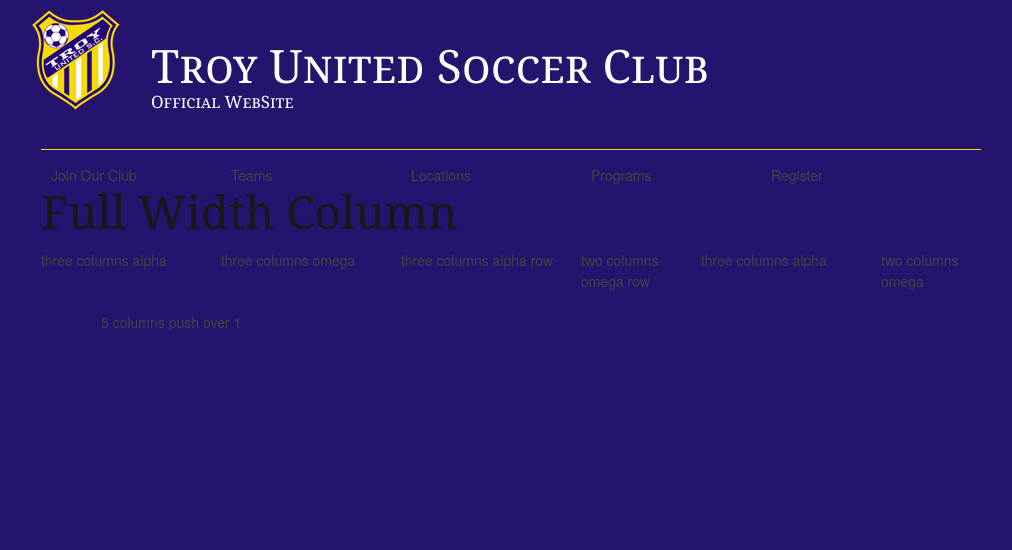
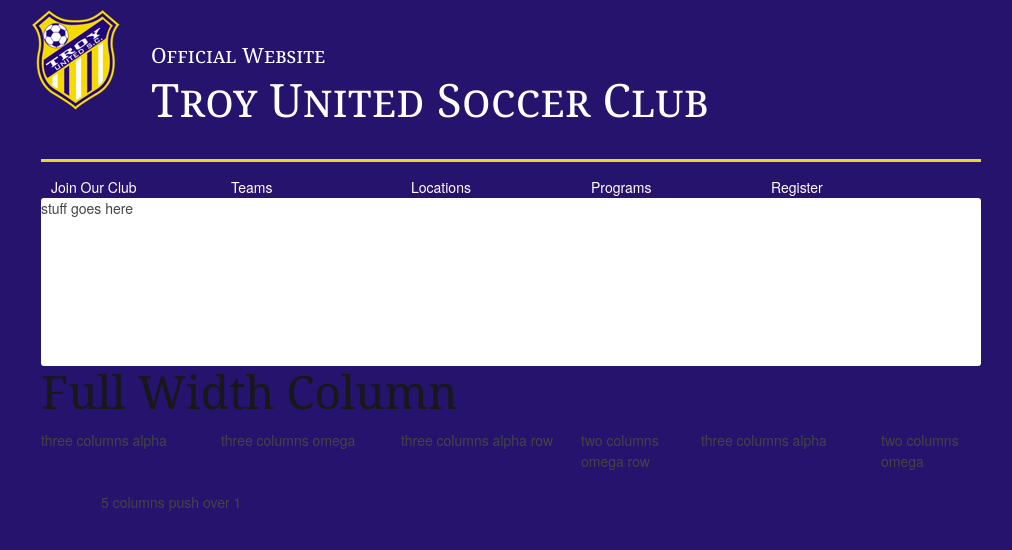
Before and after one commit to dfmorrisjr/troyunitedsc.dev, a PHP site: page / in a window 1280 px wide. Shown: the top 550 px of the page, without its empty margins (129-1141 px from the left). Run offline with PHP 8.4, Linux system fonts and the light colour scheme.

Commit message:
added the maincontent and the favicon

```diff
--- a/index.html
+++ b/index.html
@@ -50,9 +50,8 @@
 			<img src="images/tuscshieldmainlogo.png">
 		</div>
 		<div class="fourteen columns">
-
+			<h4 class="tagline">Official Website</h5>
 			<h1 class="remove-bottom maintitle">Troy United Soccer Club</h1>
-			<h5 class="tagline">Official WebSite</h5>
 			<br class="clear" />
 		</div>
 		<div class="sixteen columns">
@@ -68,6 +67,18 @@
 			<br class="clear" />
 		</div>
 	</header>
+
+	<div class="sixteen columns maincontent">
+		stuff goes here
+		<br>
+		<br>
+		<br>
+		<br>
+		<br>
+		<br>
+		<br>
+		<br>
+	</div>
 
 <!-- Give column value in word form (one, two..., twelve) -->
   <div class="sixteen columns">
--- a/stylesheets/tusc.css
+++ b/stylesheets/tusc.css
@@ -2,6 +2,8 @@ body{
 
 	background-color: #25136e;
 }
+
+/* **** Header */
 
 .mainlogo{
 	margin-top: 10px;
@@ -10,7 +12,7 @@ body{
 .maintitle
 {
 	color: #fff;
-	margin-top: 40px;
+
 	font-variant: small-caps;
 
 }
@@ -18,13 +20,36 @@ body{
 .tagline{
 	color: #fff;
 	font-variant: small-caps;
-
+	margin-top: 40px;
 }
 
 .navigationhr{
 
 	display: block; height: 1px;
-    border: 0; border-top: 1px solid #eed91e;
+    border: 0; border-top: 3px solid #eed91e;
     margin: 1em 0; padding: 0;
 
 }
+
+
+#navbanner{
+color: #fff;
+
+}
+
+
+/* ****  END Header */
+
+/* **** Main content  */
+
+.maincontent{
+	background-color: #fff;
+	-moz-border-radius: 3px;
+	border-radius: 3px;
+
+}
+
+
+
+
+/* **** END Main content */
```
Also changed, not shown: images/favicon.ico, images/faviconxxx.ico (added), 1 other file.
